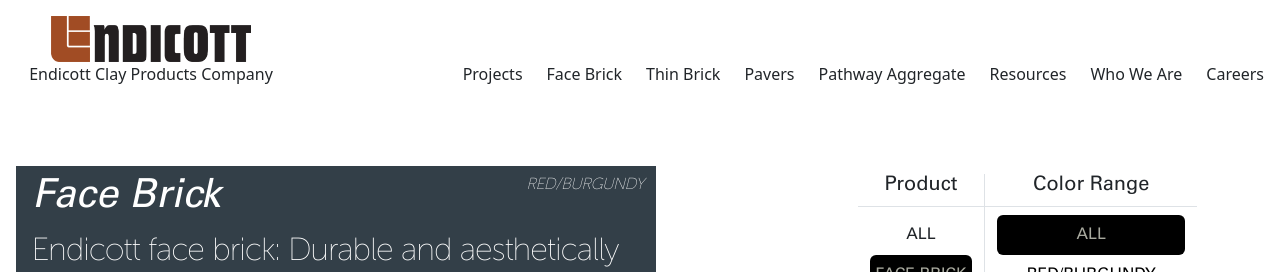
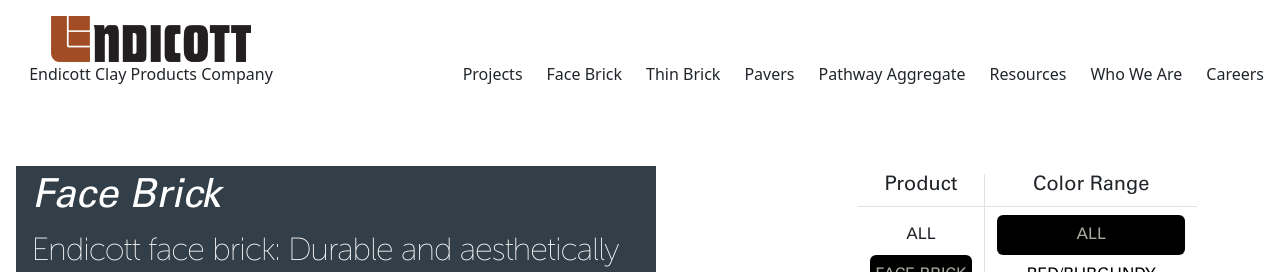
Before and after one commit to raglandgraphix/NextJS, a Next.js app: page /FaceBrick/Colors in a window 1280 px wide. Shown: the top 272 px of the page. Built offline with nearby package versions, Linux system fonts and the light colour scheme.

Commit message:
made the range callout dynamic

```diff
--- a/src/app/FaceBrick/Colors/page.tsx
+++ b/src/app/FaceBrick/Colors/page.tsx
@@ -38,10 +38,17 @@ export default function Facebrick(){
   }, []);
     const [data, setData] = useState<DataItem[] | null>(null); // Correct type
     const [selectedColor,setSelectedColor]=useState<string | null>(null);
+    const [rangeCallout,setRangeCallout]=useState<string | null>(null);
     const pathname = usePathname();
     useEffect(()=>{
       setSelectedColor(pathname.includes('-')?pathname.split('-')[1]:null);
+
+      //selectedColor==='Red' || selectedColor==='Burgundy'?setRangeCallout('RED/BURGUNDY'):(selectedColor==='Black' || selectedColor==='Plum'?setRangeCallout('BLACK/PLUM'):(selectedColor==='Gray' || selectedColor==='White' || selectedColor==='Cream' || selectedColor==='Buff'?setRangeCallout('GRAY/WHITE/CREAM/BUFF'):(selectedColor==='Tan' || selectedColor==='Brown' || selectedColor==='Orange'?setRangeCallout('TAN/BROWN/ORANGE'):null)));
     },[pathname]);
+
+    useEffect(()=>{
+      selectedColor==='Red' || selectedColor==='Burgundy'?setRangeCallout('RED/BURGUNDY'):(selectedColor==='Black' || selectedColor==='Plum'?setRangeCallout('BLACK/PLUM'):(selectedColor==='Gray' || selectedColor==='White' || selectedColor==='Cream' || selectedColor==='Buff'?setRangeCallout('GRAY/WHITE/CREAM/BUFF'):(selectedColor==='Tan' || selectedColor==='Brown' || selectedColor==='Orange'?setRangeCallout('TAN/BROWN/ORANGE'):(selectedColor===null || selectedColor==='ALL'?setRangeCallout(''):null))));
+    }),[selectedColor];
 
 
     React.useEffect(() => {
@@ -78,7 +85,7 @@ export default function Facebrick(){
               <h1 className="univers-55-Oblique d-inline-block ">Face Brick</h1>
               </div>
               <div className="col-6 d-flex justify-content-end">
-              <h2 className="museo-light d-inline  fs-6 fst-italic ">RED/BURGUNDY</h2>
+              <h2 className="museo-light d-inline  fs-6 fst-italic ">{rangeCallout}</h2>
               </div>
 
             </div>
```
